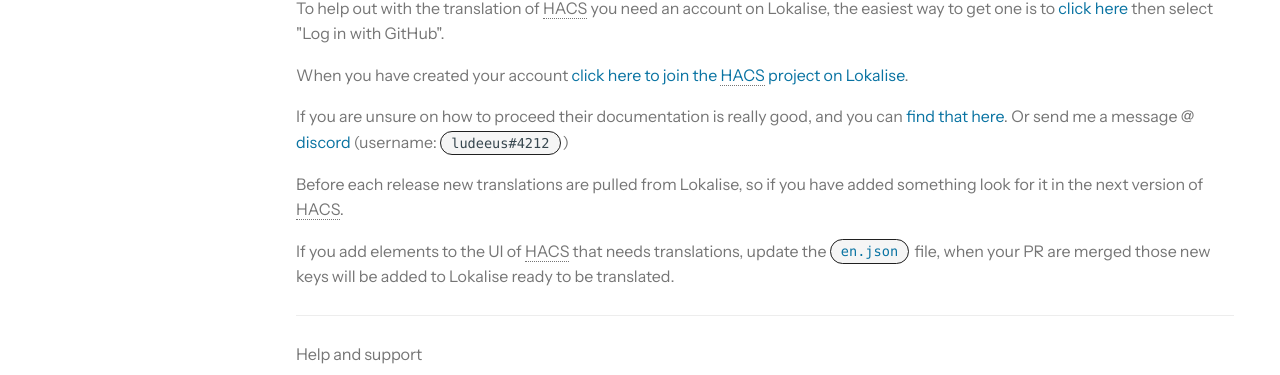
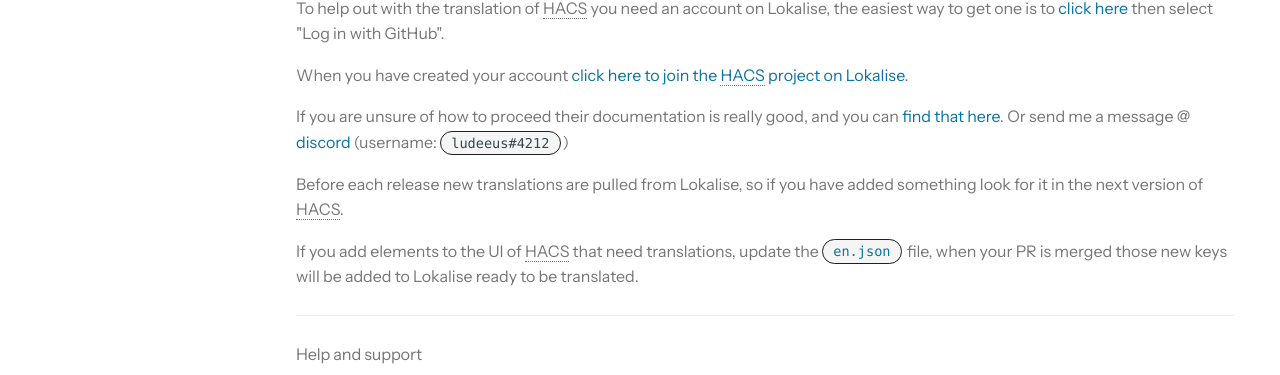
Before and after one commit to hacs/documentation, an MkDocs documentation site: the page built from source/docs/contribute/translation.md, in a window 1280 px wide and 1328 px high. Shown: the part 761-1136 px from the top of the window. Built offline with MkDocs 1.6.1 and Material for MkDocs 9.7.7, drawn with Linux system fonts in a browser that asks for light colours; some web fonts are replaced; plug-ins that fetch from the network failed and are left out; comment, search, counter and statistics services are not loaded.

Commit message:
Update translation.md

```diff
--- a/source/docs/contribute/translation.md
+++ b/source/docs/contribute/translation.md
@@ -12,8 +12,8 @@ To help out with the translation of HACS you need an account on Lokalise, the ea
 
 When you have created your account [click here to join the HACS project on Lokalise](https://lokalise.com/public/854515055f679055040b37.42677693/).
 
-If you are unsure on how to proceed their documentation is really good, and you can [find that here](https:/.lokalise.com/en/). Or send me a message @ [discord](https://discord.gg/apgchf8) (username: `ludeeus#4212`)
+If you are unsure of how to proceed their documentation is really good, and you can [find that here](https:/.lokalise.com/en/). Or send me a message @ [discord](https://discord.gg/apgchf8) (username: `ludeeus#4212`)
 
 Before each release new translations are pulled from Lokalise, so if you have added something look for it in the next version of HACS.
 
-If you add elements to the UI of HACS that needs translations, update the [`en.json`](https://github.com/hacs/frontend/blob/master/src/localize/languages/en.json) file, when your PR are merged those new keys will be added to Lokalise ready to be translated.
+If you add elements to the UI of HACS that need translations, update the [`en.json`](https://github.com/hacs/frontend/blob/master/src/localize/languages/en.json) file, when your PR is merged those new keys will be added to Lokalise ready to be translated.
```
